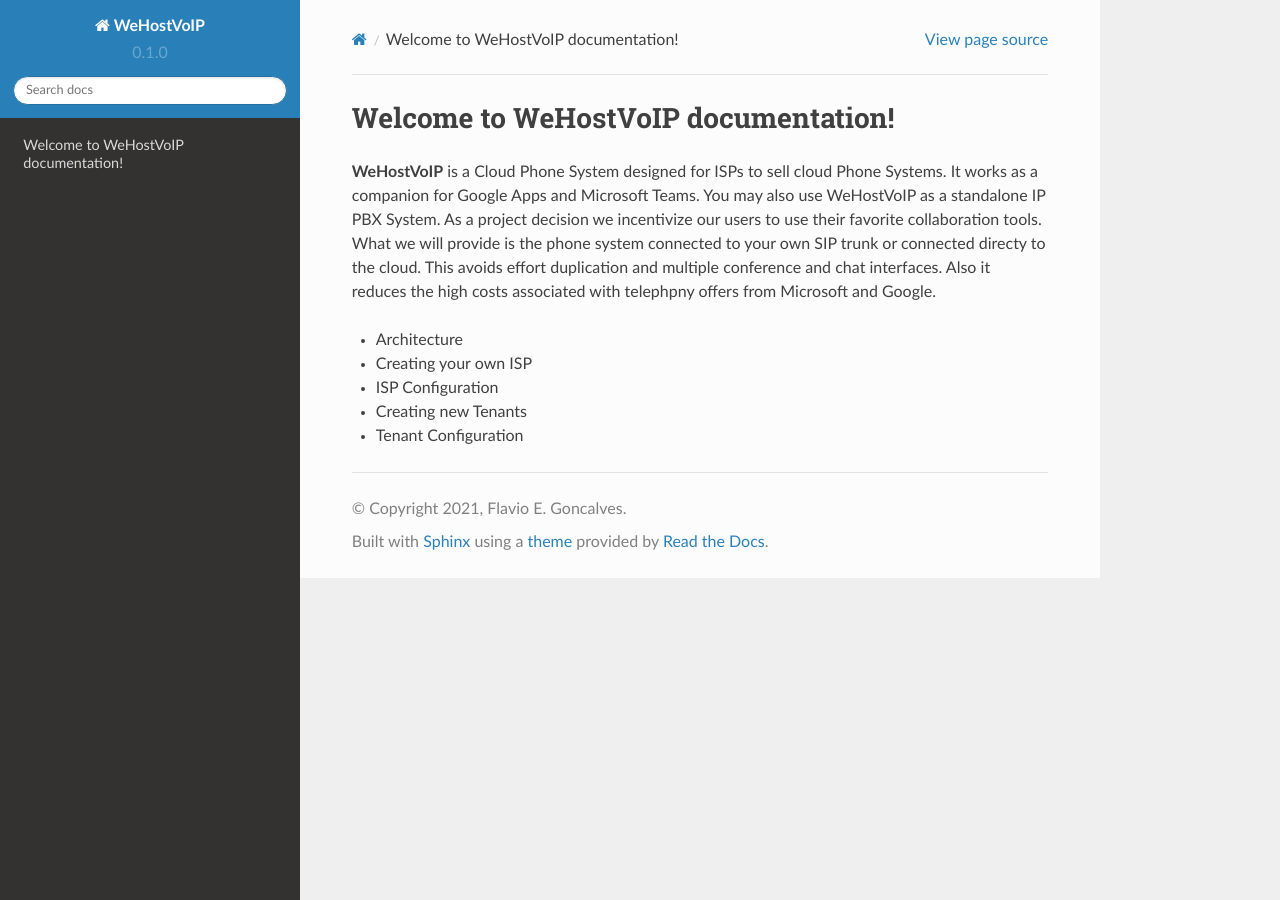
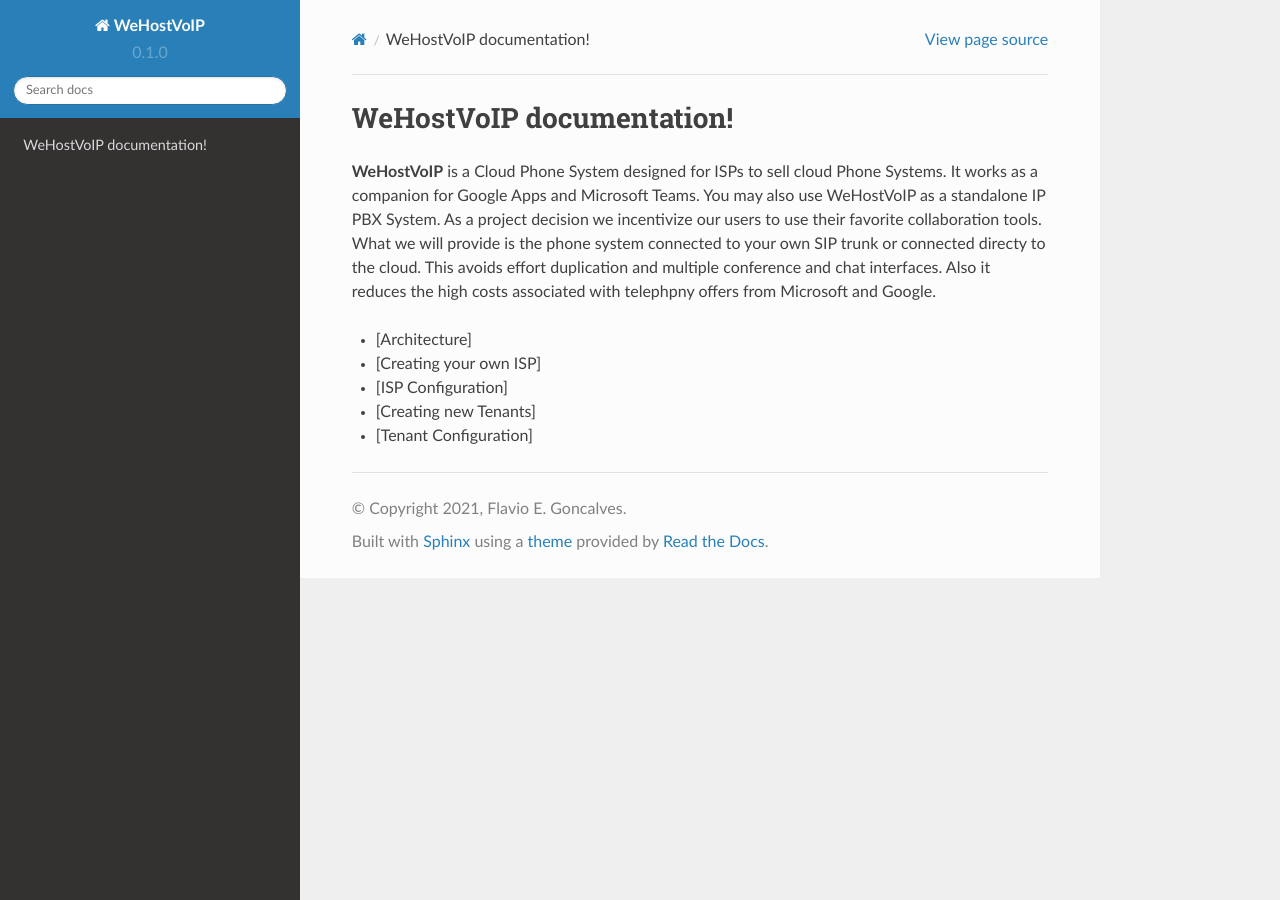
Before and after one commit to pauloantonio-git/wehostvoip-docs, a Sphinx documentation site: the page built from docs/source/index.rst, in a window 1280 px wide. Built offline with Sphinx 7.4.7 and the Read the Docs theme 2.0.0, drawn with Linux system fonts in a browser that asks for light colours.

Commit message:
Update index.rst

```diff
--- a/docs/source/index.rst
+++ b/docs/source/index.rst
@@ -1,10 +1,10 @@
-Welcome to WeHostVoIP documentation!
+WeHostVoIP documentation!
 ===================================
 
 **WeHostVoIP** is a Cloud Phone System designed for ISPs to sell cloud Phone Systems. It works as a companion for Google Apps and Microsoft Teams. You may also use WeHostVoIP as a standalone IP PBX System. As a project decision we incentivize our users to use their favorite collaboration tools. What we will provide is the phone system connected to your own SIP trunk or connected directy to the cloud. This avoids effort duplication and multiple conference and chat interfaces. Also it reduces the high costs associated with telephpny offers from Microsoft and Google.
 
-* Architecture
-* Creating your own ISP
-* ISP Configuration
-* Creating new Tenants
-* Tenant Configuration
+* [Architecture]
+* [Creating your own ISP]
+* [ISP Configuration]
+* [Creating new Tenants]
+* [Tenant Configuration]
```
